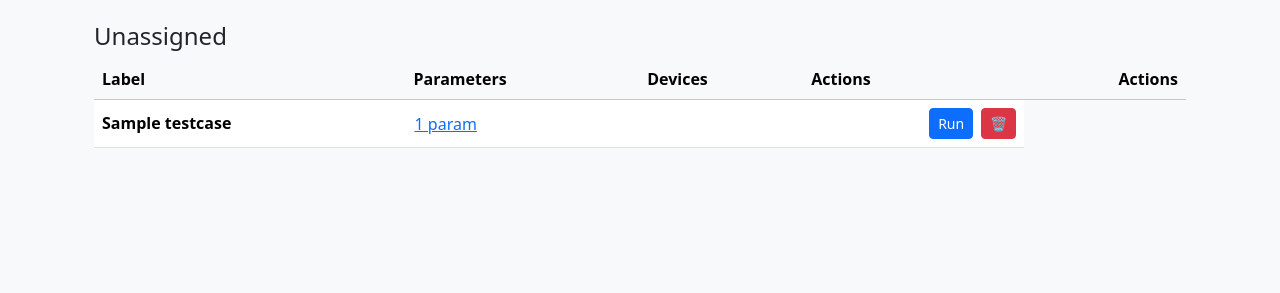
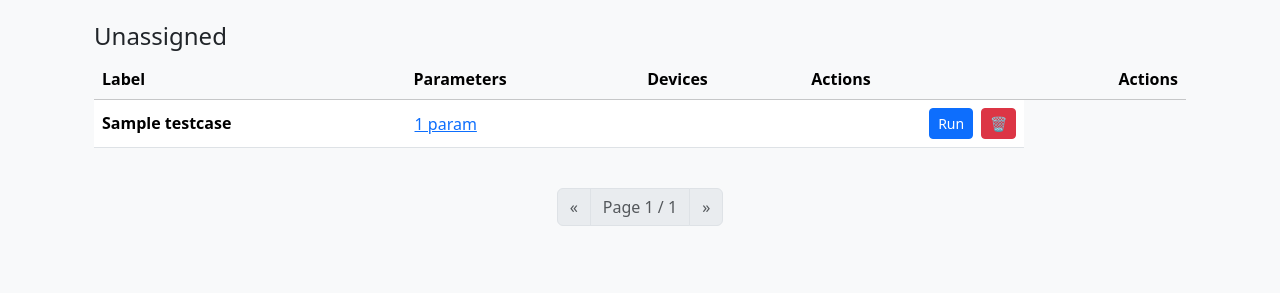
Before and after one commit to DiagNet/DiagNet, a Django app: page /networktests/tests/ in a window 1280 px wide. Shown: the part 154-447 px from the top of the page. Run offline with Django 5.2, Linux system fonts and the light colour scheme; tables that the repository leaves empty hold one stand-in row (values such as "Sample post").

Commit message:
DN-81 networktests/templates: paginator added for new structure

```diff
--- a/networktests/templates/networktests/testcases_list.html
+++ b/networktests/templates/networktests/testcases_list.html
@@ -89,6 +89,31 @@
         </table>
     </div>
     {% endfor %}
+
+    <!-- Pagination -->
+    <div class="mt-4 d-flex justify-content-center">
+        <ul class="pagination">
+            {% if page_obj.has_previous %}
+            <li class="page-item"><a class="page-link" href="?page={{ page_obj.next_page_number }}">»</a></li>
+            {% else %}
+            <li class="page-item disabled"><span class="page-link">«</span></li>
+            {% endif %}
+
+            <li class="page-item disabled">
+                <span class="page-link">Page {{ page_obj.number }} / {{page_obj.paginator.num_pages }}</span>
+            </li>
+
+            {% if page_obj.has_next %}
+            <li class="page-item"><a class="page-link" href="?page={{ page_obj.next_page_number }}">»</a></li>
+            {% else %}
+            <li class="page-item disabled"><span class="page-link">»</span></li>
+            {% endif %}
+        </ul>
+    </div>
+
+    {% else %}
+    <div class="alert alert-info">No test cases created yet.</div>
     {% endif %}
+
 </div>
 {% endblock %}
```
